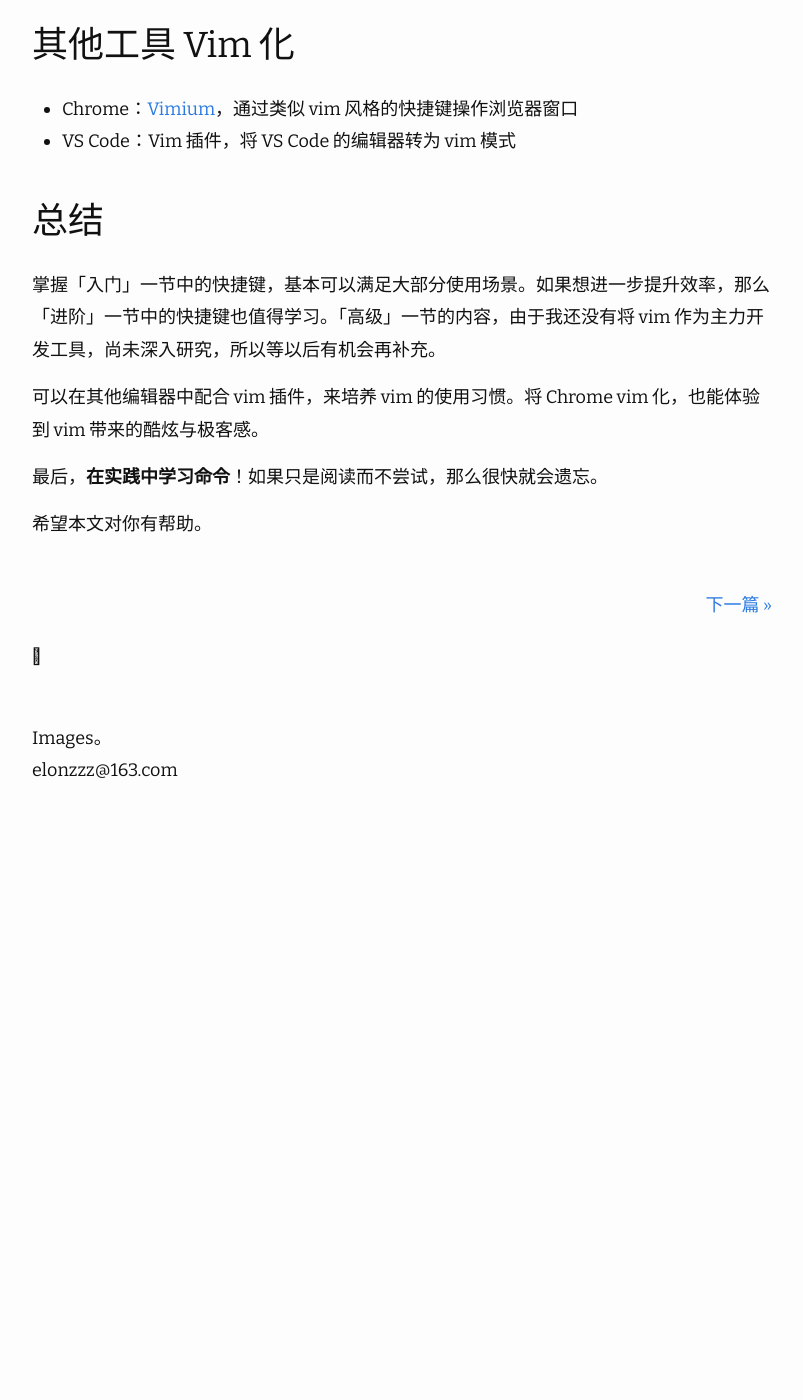
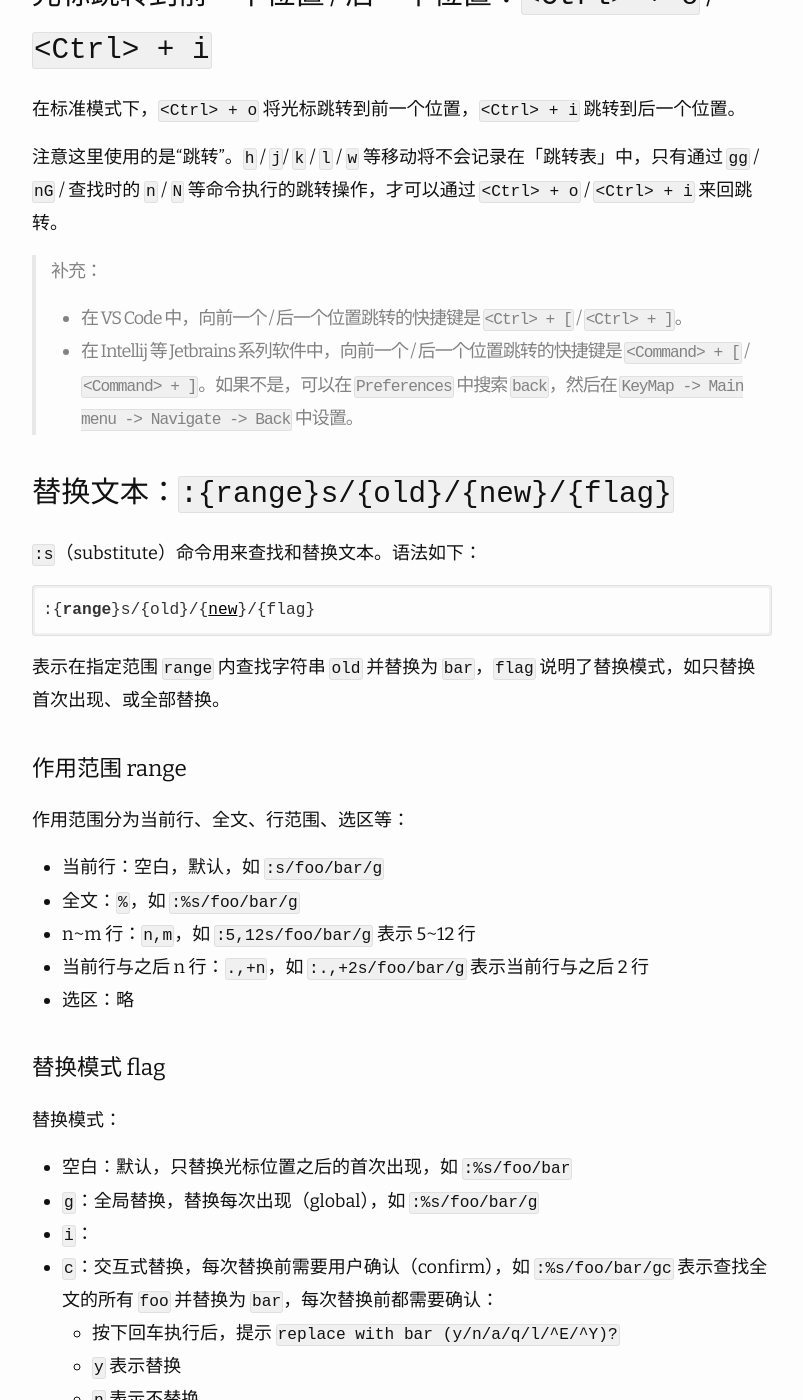
Before and after one commit to imageslr/blog, a Jekyll site: the page built from _posts/2021-01-23-vim.md, in a window 1280 px wide and 1400 px high, scrolled down 14058 px. Shown: the whole window, without its empty margins (238-1041 px from the left). Built offline with Jekyll 4.4.1, drawn with Linux system fonts in a browser that asks for light colours; nearby versions of some CDN libraries; comment, search, counter and statistics services are not loaded; before the commit the page ends 14879 px from its top, so only the background shows below that; some of the changed text lies outside the part shown.

Commit message:
add post

````diff
--- a/_posts/2021-01-23-vim.md
+++ b/_posts/2021-01-23-vim.md
@@ -1,6 +1,6 @@
 ---
 layout: post
-title: 💻【Linux】Vim 入门笔记
+title: 💻【Linux】Vim 入门笔记 🆕
 date: 2021/1/26 2:00
 ---
 
@@ -44,7 +44,7 @@
 imap ii <Esc>
 ```
 
-可以将这条命令写到 vim 的[配置文件](TODO)中。这条配置只会影响需要输入*连续的*两个 `i` 的场景：如果想要输入连续的两个 `i`，必须在按下第一个 `i` 之后稍等一会儿，再按第二个 `i`。不过英文中很少有单词包含连续的两个 `i`，所以影响可以忽略。
+可以将这条命令写到 vim 的[配置文件](#conf)中。这条配置只会影响需要输入*连续的*两个 `i` 的场景：如果想要输入连续的两个 `i`，必须在按下第一个 `i` 之后稍等一会儿，再按第二个 `i`。不过英文中很少有单词包含连续的两个 `i`，所以影响可以忽略。
 
 ### 执行命令：`:<command>`
 按下 `:` 后输入命令，按回车执行。如 `:set number` 会显示行号。
@@ -70,11 +70,7 @@
 * `1G`：同 `gg`
 * `G`：前往最后一行
 
-### 删除字符：`x` / `X`
-* `x`：删除当前字符，等同于 `<Delete>`
-* `X`：删除前一个字符
-
-### 移动一个单词：`w` / `e`
+### 向后移动一个单词：`w` / `e`
 * `w`：向后移动一个单词，光标将落在下一个单词的首字符
 * `e`：向后移动一个单词，光标将落在当前一个单词的最后一个字符
 
@@ -100,23 +96,27 @@
 ↑ 按两下 W 会移动到下一行
 ```
 
-### 向前移动一个 / 多个单词：`b` / `nb`
+### 向前移动一个单词：`b`
 `b` 向前移动到前一个单词的首字符，相当于是 `w` 的逆操作。`b` 取 backwards 首字母，「单词」的定义同 `w`。
 
-`2b` 向前移动两个单词。
+`2b` 向前移动两个单词，`nb` 向前移动 n 个单词。
 
 `B` 向前移动一个单词，将「空格」作为单词的分隔符（同 `W`、`E`）。
 
 > 单词移动类快捷键速记：web。
 
+### 前往当前行第一个 / 最后一个字符：`0` / `$`
+* `0`：前往第一个字符，可以理解成是第 0 列
+* `$`：前往最后一个字符
+
+### 删除字符：`x` / `X`
+* `x`：删除当前字符，等同于 `<Delete>`
+* `X`：删除前一个字符
+
 ### 删除单词：`dw`
 「单词」的定义同 `w`，单词后面的任意多个空格将被删除。
 
 类似的还有 `dW`，删除下一个空格前的单词。
-
-### 前往当前行第一个 / 最后一个字符：`0` / `$`
-* `0`：前往第一个字符，可以理解成是第 0 列
-* `$`：前往最后一个字符
 
 ### 删除当前行：`dd`
 略。
@@ -127,7 +127,7 @@
 ### 在当前行开始 / 末尾插入：`I` / `A`
 略。
 
-### 在下面 / 上面插入新行：`o` / `O`
+### 在当前行下面 / 上面插入新行：`o` / `O`
 插入新的空白行。
 
 ### 撤销 / 重做：`u` / `<Ctrl> + r`
@@ -140,7 +140,7 @@
 
 * 多次方向移动：`nh` / `nj` / `nk` / `nl`。`5h` 向左移动 5 个字符，`5j` 向下移动 5 行。
 * 向前移动多个单词：`nb`。`2b` 向前移动两个单词。
-* 前往第 n 行：`nG`。`1G` 可以前往第一行，就是这个原理。如果希望在 vim 中显示行号，可以在标准模式下执行 `set number` 命令，也可以将这条命令写到 vim 的[配置文件](TODO)中。
+* 前往第 n 行：`nG`。`1G` 可以前往第一行，就是这个原理。如果希望在 vim 中显示行号，可以在标准模式下执行 `set number` 命令，也可以将这条命令写到 vim 的[配置文件](#conf)中。
 * 删除多个字符：`nx`。`2x` 删除两个字符，`2X` 向前删除两个字符。
 * 移动多个单词：`nw` / `ne`。`2w` / `2e` 向后移动两个单词，等同于按两次 `w` / `e`，示例：
 
@@ -219,6 +219,8 @@
 ### 复制当前行：`yy`
 `yy` 复制当前行，`p` 粘贴到目标位置。
 
+`nyy` 复制当前行向下的多行。
+
 ### 粘贴到下一行 / 上一行：`p` / `P`
 如上所述，`p` 粘贴到目标位置。
 
@@ -261,19 +263,36 @@
 ### 复制下一个单词：`yw`
 `y` 取 yank（复制）的首字母。`yw` 复制下一个单词，`p` 可以将其粘贴（put）到指定位置。
 
-事实上，`y` 和 `c`、`d` 一样，可以和任意光标移动的操作符结合，来复制一个范围的内容。比如 `y$` 将复制当前位置到行末尾的全部内容，`yh` 将复制光标前面的字符。
+事实上，`y` 和 `c`、`d` 一样，可以和任意光标移动的操作符结合，来复制一个范围的内容。比如 `y$` 将复制当前位置到行末尾的全部内容，`yh` 将复制光标前面的字符，`yG` 复制光标所在行到最后一行的所有内容。
 
 最后，`yy` 复制当前行，可以和 `dd` 一起理解 —— `dd` 删除一整行，快捷键重复表示操作的是**一整行**，不管光标位置在哪里。第二个 `y` 和 `d` 并没有语义上的含义。
 
-### 当前行置顶：`zz`
-窗口内容将从当前行开始展示，当前行作为第一行。
+### 当前行置顶：`zt`
+`zt` 把当前行置于屏幕顶端。`z` 字取其象形意义，模拟一张纸的折叠变形。`t` 取 top 的首字母。
+
+`zz` 将当前行置于屏幕中央。`zb` 将当前行置于屏幕底端，`b` 取 bottom 的首字母。
 
 ## 高级
 
-### 搜索文档中的关键字：`/<pattern>`
+### 查找文档中的关键字：`/<pattern>`
 `/` 从光标所在位置向后查找关键字，`n` / `N` 查找下一个 / 上一个匹配的位置。
 
-`?` 向前查找，不过很少使用。如果想向前搜索的话，使用 `/` + `N` 就可以了。
+`?` 向前查找，不过很少使用。如果想向前查找的话，使用 `/` + `N` 就可以了。
+
+`q/`、`q?` 可以列出 `/`、`?` 的查找历史，上下选择，按 `i` 编辑，回车执行，`:q`退出。
+
+`<pattern>` 可以是正则表达式，比如 `/vim$` 查找位于行尾的 `vim`。查找特殊字符时需要转义，比如 `/vim\$` 查找 `vim$`。
+
+在查找模式中加入 `\c` 表示大小写不敏感查找，`\C` 表示大小写敏感，比如 `/foo\c` 会查找 `foo`、`Foo` 等。默认是大小写敏感，可以执行 `:set ignorecase` 或写入[配置文件](#conf)设置大小写不敏感为默认的查找模式。
+
+### 查找当前光标对应的完整单词：`*`
+示例：
+```
+  ↓ 光标在这里
+Hello, world!
+```
+
+此时按下`*`，将查找 `Hello` 这个单词，并且要求 `Hello` 出现位置的前后均为空白字符或标点符号，即查找完整独立的单词。
 
 ### 在代码块匹配的括号之间跳转：`%`
 `%` 在匹配的括号之间跳转。需要将光标放在 `{}[]()` 上，然后按 `%`。 如果光标所在的位置不是 `{}[]()`，那么会向右查找第一个 `{}[]()`。
@@ -281,24 +300,65 @@
 ### 光标跳转到前一个位置 / 后一个位置：`<Ctrl> + o` / `<Ctrl> + i`
 在标准模式下，`<Ctrl> + o` 将光标跳转到前一个位置，`<Ctrl> + i` 跳转到后一个位置。
 
-注意这里使用的是“跳转”。`h` / `j`/ `k` / `l` / `w` 等移动将不会记录在「跳转表」中，只有通过 `gg` / `nG` / 搜索时的 `n` / `N` 等命令执行的跳转操作，才可以通过 `<Ctrl> + o` / `<Ctrl> + i` 来回跳转。
+注意这里使用的是“跳转”。`h` / `j`/ `k` / `l` / `w` 等移动将不会记录在「跳转表」中，只有通过 `gg` / `nG` / 查找时的 `n` / `N` 等命令执行的跳转操作，才可以通过 `<Ctrl> + o` / `<Ctrl> + i` 来回跳转。
+
+> 补充：
+> * 在 VS Code 中，向前一个 / 后一个位置跳转的快捷键是 `<Ctrl> + [` / `<Ctrl> + ]`。
+> * 在 Intellij 等 Jetbrains 系列软件中，向前一个 / 后一个位置跳转的快捷键是 `<Command> + [` / `<Command> + ]`。如果不是，可以在 `Preferences` 中搜索 `back`，然后在 `KeyMap -> Main menu -> Navigate -> Back` 中设置。
 
 ### 替换文本：`:{range}s/{old}/{new}/{flag}`
-TODO
+`:s`（substitute）命令用来查找和替换文本。语法如下：
+
+```
+:{range}s/{old}/{new}/{flag}
+```
+
+表示在指定范围 `range` 内查找字符串 `old` 并替换为 `bar`，`flag` 说明了替换模式，如只替换首次出现、或全部替换。
+
+#### 作用范围 range
+作用范围分为当前行、全文、行范围、选区等：
+* 当前行：空白，默认，如 `:s/foo/bar/g`
+* 全文：`%`，如 `:%s/foo/bar/g`
+* n~m 行：`n,m`，如 `:5,12s/foo/bar/g` 表示 5~12 行
+* 当前行与之后 n 行：`.,+n`，如 `:.,+2s/foo/bar/g` 表示当前行与之后 2 行
+* 选区：略
+
+#### 替换模式 flag
+替换模式：
+* 空白：默认，只替换光标位置之后的首次出现，如 `:%s/foo/bar`
+* `g`：全局替换，替换每次出现（global），如 `:%s/foo/bar/g`
+* `i`：
+* `c`：交互式替换，每次替换前需要用户确认（confirm），如 `:%s/foo/bar/gc` 表示查找全文的所有 `foo` 并替换为 `bar`，每次替换前都需要确认：
+    * 按下回车执行后，提示 `replace with bar (y/n/a/q/l/^E/^Y)?`
+    * `y` 表示替换
+    * `n` 表示不替换
+    * `a` 表示替换后续所有
+    * `q` 表示退出查找模式
+    * `l` 表示替换当前位置并退出查找模式
+    * `^E`、`^Y` 用于向上、向下滚动屏幕，`^` 表示 `<Ctrl>` 键
+
 
 ### 在 vim 中执行 shell 命令：`:!<command>`
 比如通过 vim 编辑文本的时候，希望打印当前目录，但是又不想退出 vim，那么就可以直接在 vim 中执行：`:!pwd`，这等同于在 shell 中执行 `pwd`。
 
-### 获得命令提示：`:<prefix> + <Ctrl> + d`
+#### 获得命令提示：`:<prefix> + <Ctrl> + d`
 在 vim 中输入 `:`，再按下 `<Ctrl> + d`，将展示所有可以在 vim 中使用的命令。
 
 输入 `:w`，再按下 `<Ctrl> + d`，将展示所有可以在 vim 中使用的、以 `w` 开头的命令。
 
+
+<div id="conf"></div>
 ### 配置文件
-TODO
+配置文件位于 `~/.vimrc`，其内容是若干行可在 vim 中执行的命令，会在每次打开 vim 时自动执行。示例：
+```
+set number # 显示行号
+set ignorecase # 大小写不敏感查找
+set smartcase # 如果有一个大写字母，则切换到大小写敏感查找
+```
 
 ### 配置插件
 * 代码块折叠：TODO
+* [Vim 插件推荐](https://zhuanlan.zhihu.com/p/58816186)
 
 ## 其他工具 Vim 化
 * Chrome：[Vimium](https://chrome.google.com/webstore/detail/vimium/dbepggeogbaibhgnhhndojpepiihcmeb)，通过类似 vim 风格的快捷键操作浏览器窗口
@@ -312,3 +372,68 @@
 最后，**在实践中学习命令**！如果只是阅读而不尝试，那么很快就会遗忘。
 
 希望本文对你有帮助。
+
+## 附录 1：速查表
+仅作为正文的补充，记录一些可能有用的快捷键。
+
+### 光标移动
+
+快捷键 | 作用
+--- | ---
+`^` | 移动到当前行第一个非空字符
+`<Space>` | 向右移动一个字符，等同于 `l`
+`<Alt> + ←`, `<Alt> + →` | 向左 / 向右移动一个单词，等同于 `w` / `b`
+`:n<enter>` | 跳到指定行，等同于 `nG`
+`ngg` | 跳到指定行，等同于 `nG`
+`H` | 光标移动到屏幕最上方（head）
+`M` | 光标移动到屏幕中央（middle）
+`L` | 光标移动到屏幕最下方（last）
+
+### 屏幕滚动
+
+快捷键 | 作用
+--- | ---
+向上 / 向下滚动一行 | `<Ctrl> + y` / `<Ctrl> + e`
+向上 / 向下滚动一页 | `<Ctrl> + f` / `<Ctrl> + b`（forward，backward）
+向上 / 向下滚动半页 | `<Ctrl> + d` / `<Ctrl> + u`
+
+> 这些命令在大部分 Unix 软件中都可以使用，比如 `man`、`less`、`tmux`
+
+### 编辑
+
+快捷键 | 作用
+--- | ---
+`ddp` | 上下两行交换，实际上就是 `dd` + `p`
+`J` | 将当前行和下一行用空格连成一行
+`Jx` | 将当前行和下一行直接连成一行，相当于在下一行的行首按 `<Backspace>`
+
+### 其他
+
+快捷键 | 作用
+--- | ---
+`:help` | 查看帮助文档
+`:help :{command}` | 查看一个具体命令的帮助文档，如 `:help :q` 查看 `:q` 的帮助文档
+`^y$` | 复制一行
+`ggyG` | 复制整个文件
+`q:` | 查看历史命令，上下选择，按 `i` 编辑，回车执行，`:q`退出
+
+## 附录 2：vim 命令
+可以在 vim 标准模式下输入 `:<command>` 执行，也可以写入配置文件。
+
+```
+set number     # 显示行号
+
+set ignorecase # 大小写不敏感查找
+set smartcase  # 如果有一个大写字母，则切换到大小写敏感查找
+
+imap ii <Esc>  # 在插入模式下，映射 ii 到 <Esc>
+
+# 在标准模式下，禁用方向键
+map <Left> <Nop>
+map <Right> <Nop>
+map <Up> <Nop>
+map <Down> <Nop>
+
+set paste # 进入粘贴模式，这可以避免粘贴多行代码时被自动缩进
+set nopaste # 粘贴完之后，执行这条命令退出粘贴模式
+```
````
Also changed, not shown: _posts/2020-03-19-mac-initialization.md (+1 -0 lines), _posts/2020-10-04-tcp-flow-control-congestion.md (+1 -1 lines), _posts/2020-11-04-malloc.md (+1 -1 lines).
